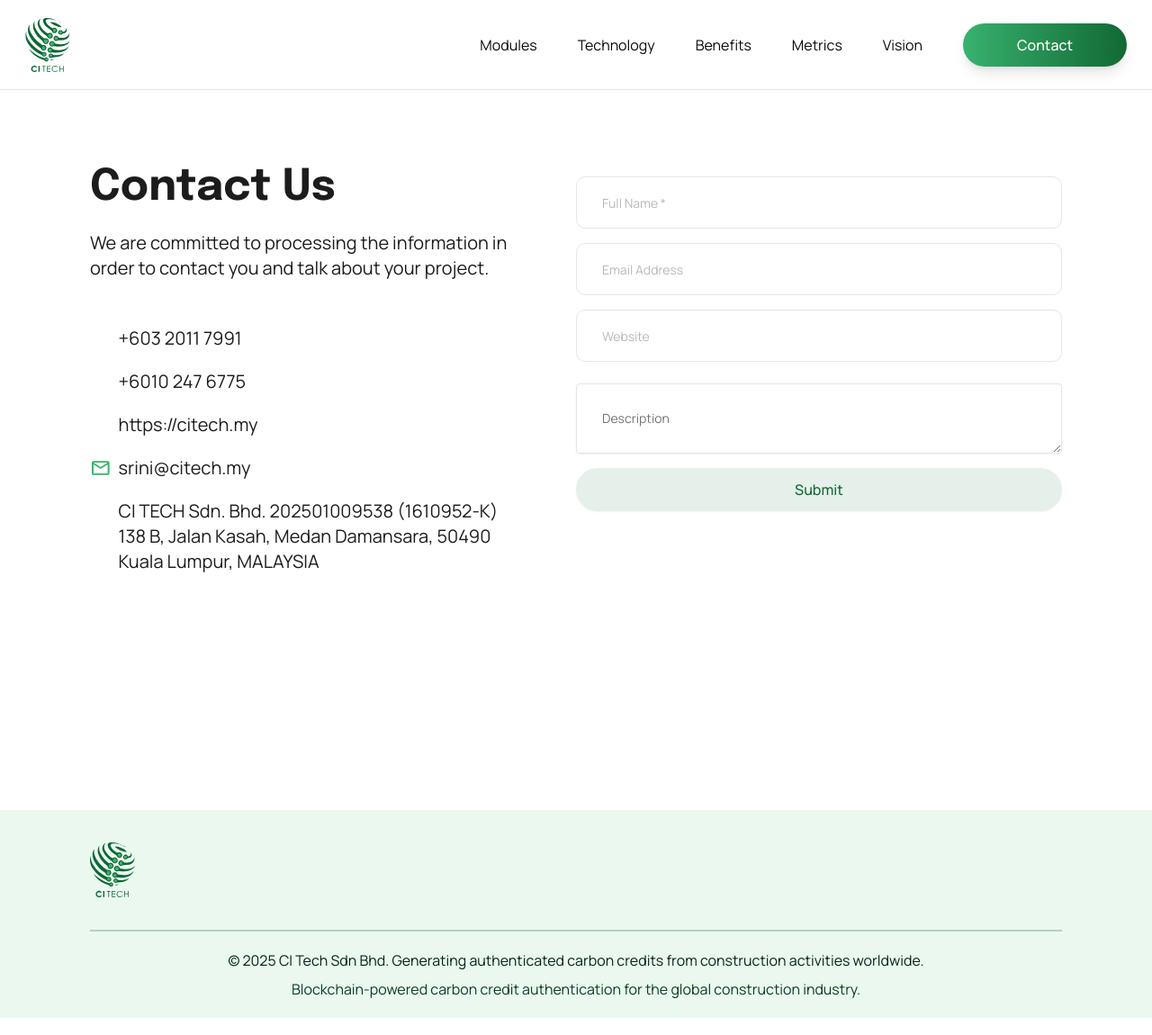
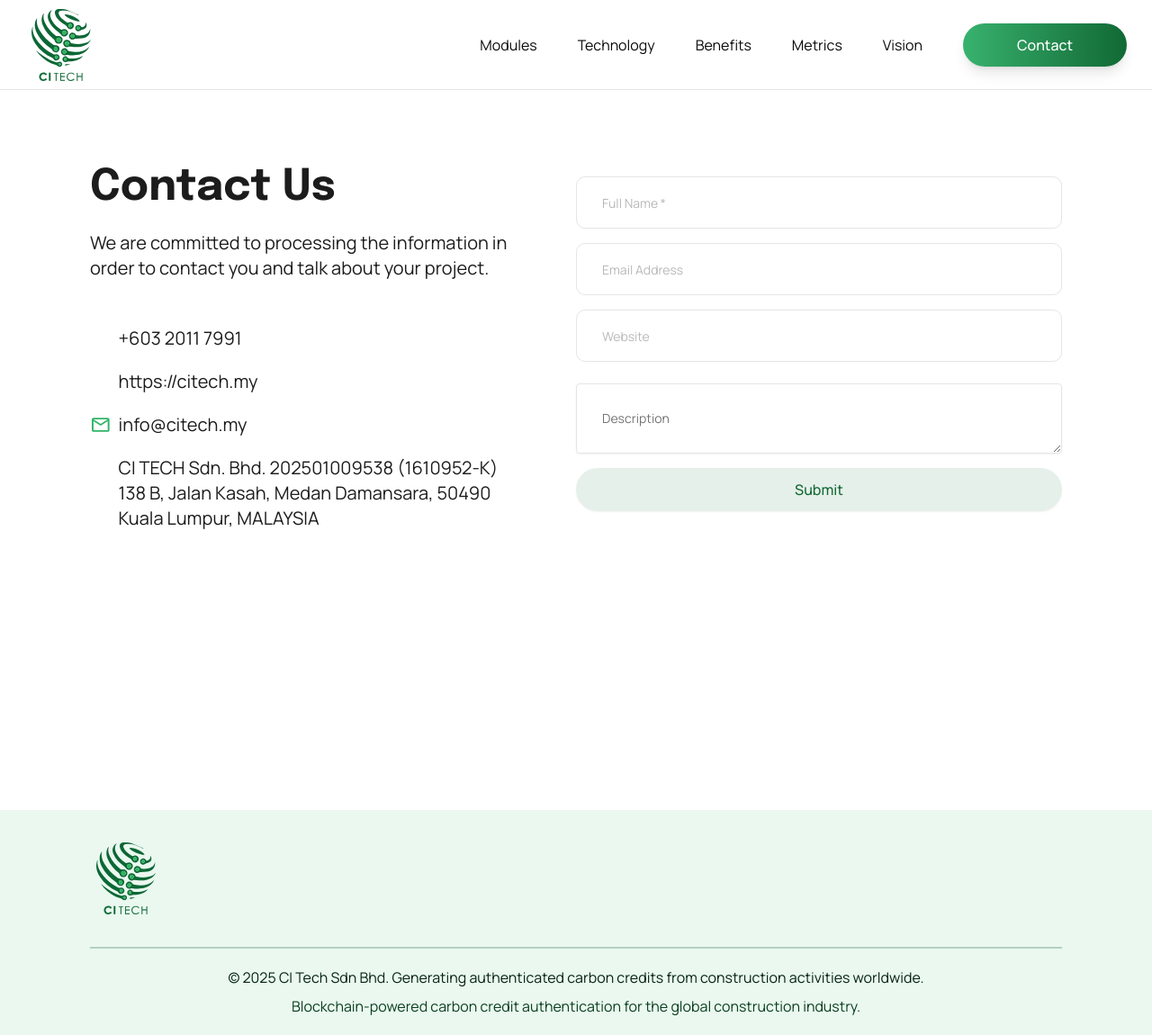
Before and after one commit to an-agha/an-agha.io, a Next.js app: page /contact in a window 1280 px wide. Shown: the whole page at 90% size. Built offline with nearby package versions, Linux system fonts and the light colour scheme; some icons are missing.

Commit message:
size increase

```diff
--- a/src/components/Navbar/index.tsx
+++ b/src/components/Navbar/index.tsx
@@ -79,10 +79,10 @@ function Navbar() {
           <Image
             src="/images/logos/citech-logo.svg"
             alt='logo'
-            width={50}
-            height={60}
+            width={80}
+            height={90}
             draggable={false}
-            className='h-[40px] md:h-[60px]'
+            className='h-[40px] md:h-[80px] md:object-contain'
           />
         </Link>
 
--- a/src/components/contact/Hero.tsx
+++ b/src/components/contact/Hero.tsx
@@ -10,19 +10,14 @@ function Hero() {
       path: 'tel:+603 2011 7991',
     },
     {
-      icon: 'mi:call',
-      content: '+6010 247 6775',
-      path: 'tel:+6010 247 6775',
-    },
-    {
       icon: 'mdi:internet',
       content: 'https://citech.my',
       path: 'https://citech.my',
     },
     {
       icon: 'material-symbols:mail-outline-rounded',
-      content: 'srini@citech.my',
-      path: 'mailto:srini@citech.my',
+      content: 'info@citech.my ',
+      path: 'mailto:info@citech.my ',
     },
     {
       icon: 'tdesign:location',
--- a/src/components/footer/Cta.tsx
+++ b/src/components/footer/Cta.tsx
@@ -11,7 +11,9 @@ function Cta() {
         <div className="max-container flex flex-col items-center border-b-2 py-9 border-[#B5D0C0]">
             <div className='w-full flex justify-between items-center'>
                <Link href="/">
-                    <Image src="/images/logos/citech-logo.svg" alt='logo' width={50} height={60} draggable={false} />
+                    <Image src="/images/logos/citech-logo.svg" alt='logo' width={80} height={90} draggable={false}
+                    className='h-[40px] md:h-[80px]'
+                    />
                </Link>
             </div>
         </div>
```
